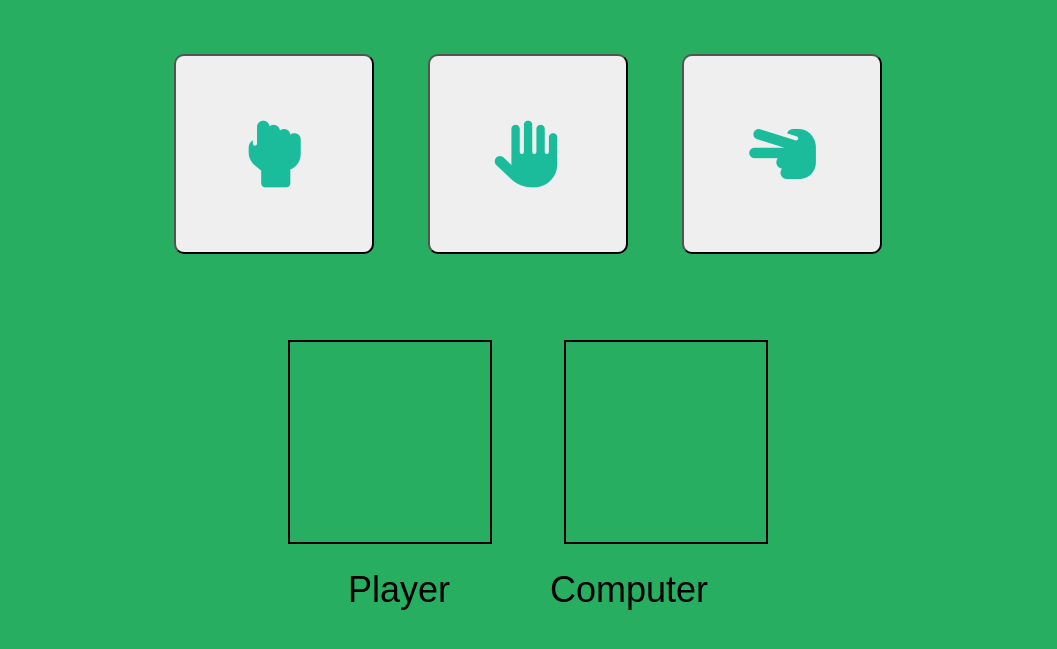
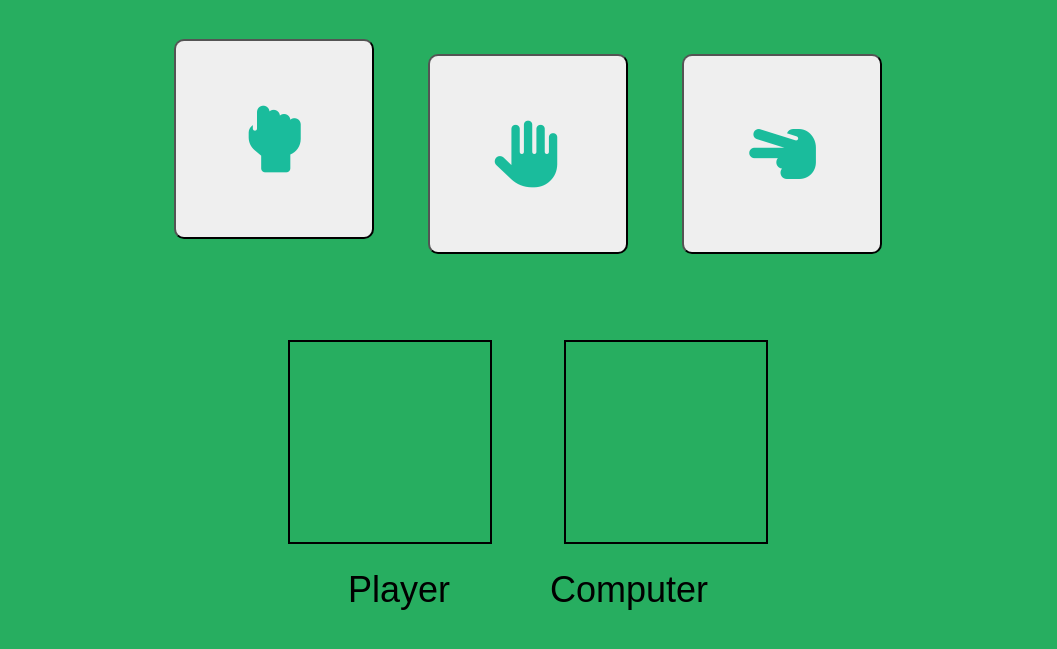
Before and after one commit to tofe54/Rock-paper-scissors, a plain HTML site: page index.html in a window 1280 px wide. In both pictures the pointer is over the button 385 px from the left and 299 px from the top of the page. Shown: the part 145-794 px from the top of the page, without its empty margins (112-1169 px from the left). Drawn offline with Linux system fonts and the light colour scheme; a web font is replaced by a local one.

Commit message:
Updated buttons with float animation

```diff
--- a/style.css
+++ b/style.css
@@ -22,6 +22,11 @@ button {
     margin: 25px;
 
 }
+
+button:hover {
+    transform: translate(0, -15px)
+}
+
 
 i {
     color: #1abc9c;
```
